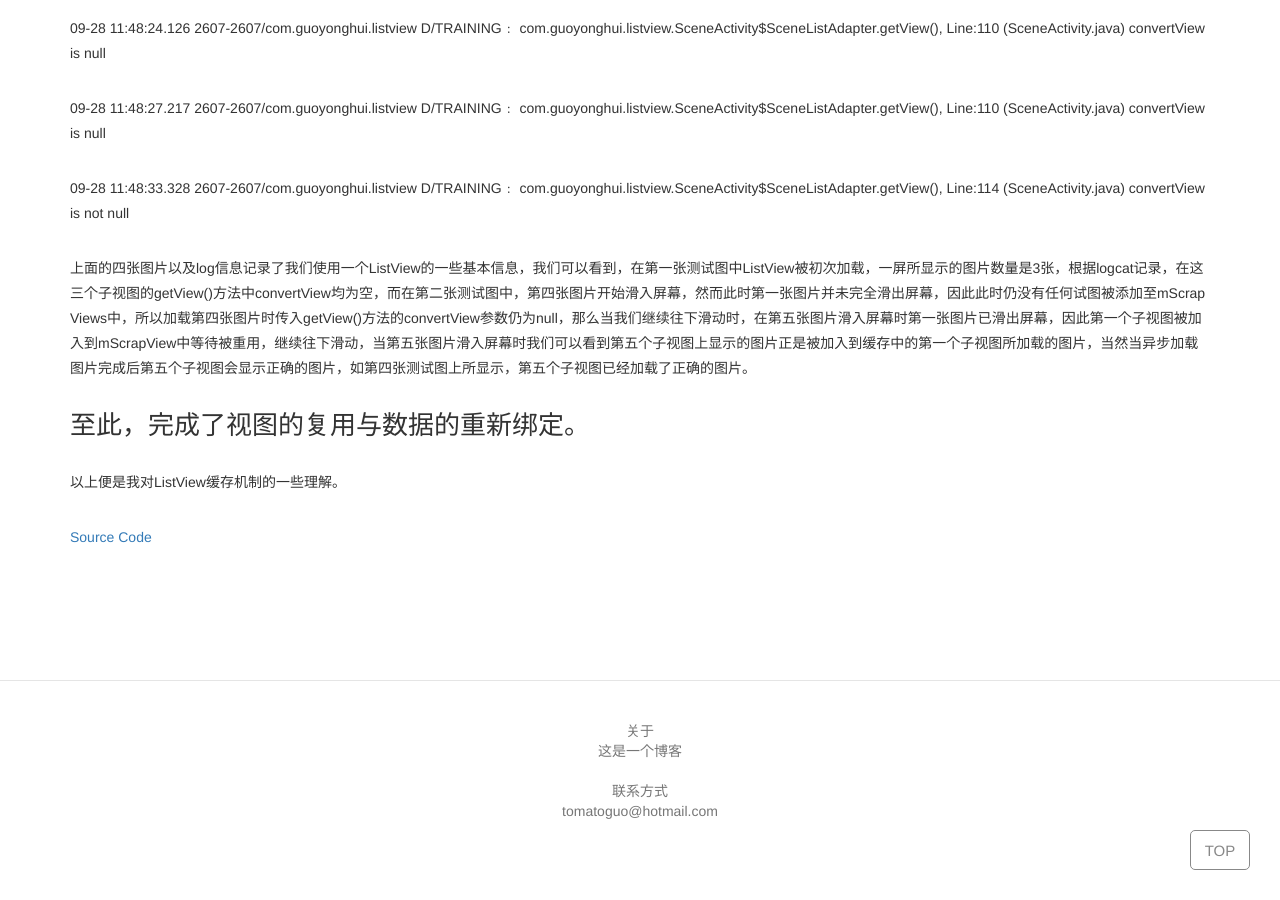
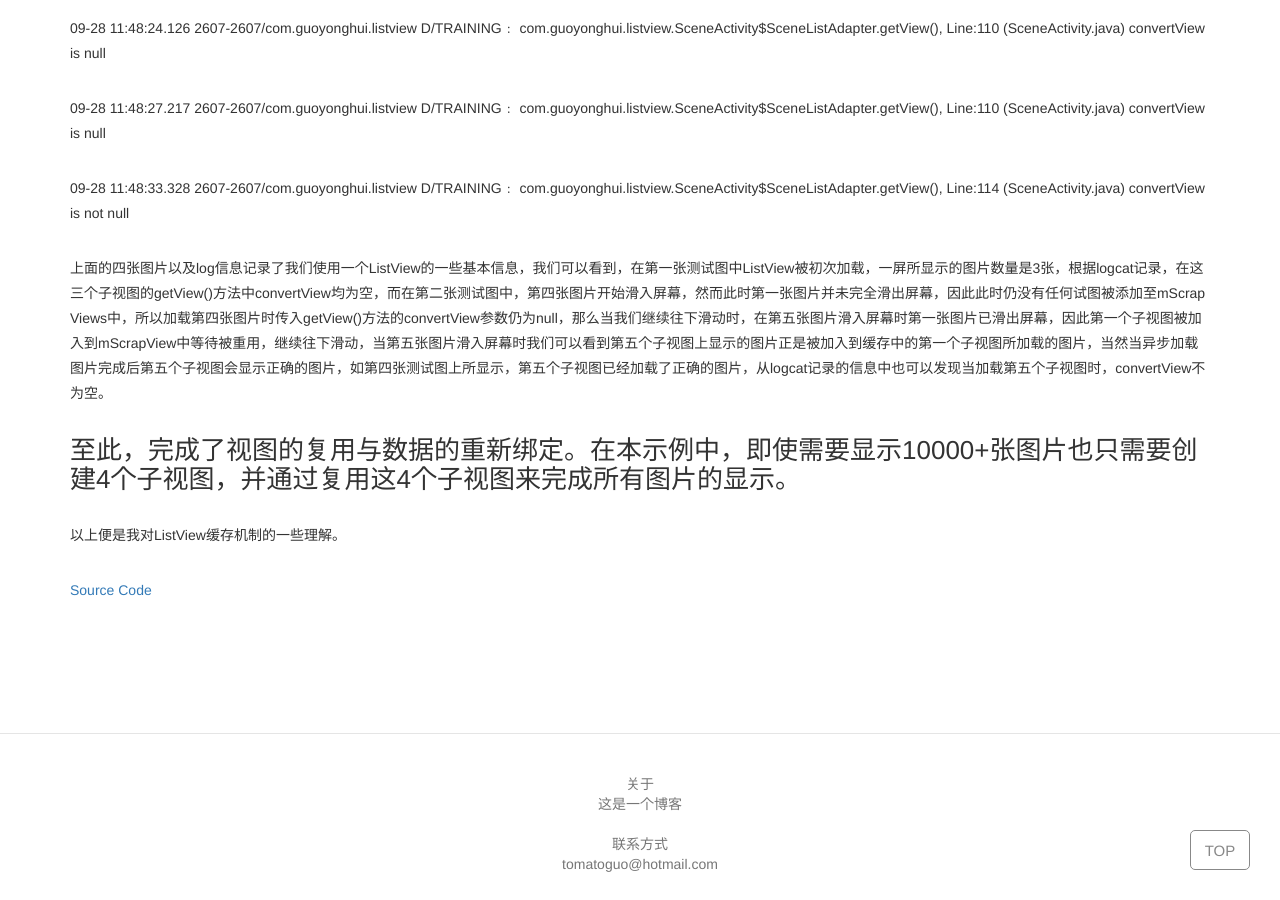
Before and after one commit to tomatoguo/tomatoguo.github.io, a Jekyll site: the page built from _posts/2015-09-23-ListView%E7%9A%84%E4%BC%98%E5%8C%96%E5%8F%8A%E7%BC%93%E5%AD%98%E6%9C%BA%E5%88%B6.markdown, in a window 1280 px wide and 900 px high, scrolled down 11455 px. Built offline with Jekyll 4.4.1, drawn with Linux system fonts in a browser that asks for light colours.

Commit message:
commit blog

```diff
--- a/_posts/2015-09-23-ListView%E7%9A%84%E4%BC%98%E5%8C%96%E5%8F%8A%E7%BC%93%E5%AD%98%E6%9C%BA%E5%88%B6.markdown
+++ b/_posts/2015-09-23-ListView%E7%9A%84%E4%BC%98%E5%8C%96%E5%8F%8A%E7%BC%93%E5%AD%98%E6%9C%BA%E5%88%B6.markdown
@@ -450,9 +450,9 @@ fillDown(int pos, int nextTop)方法中计算当前ListView的底部位置，并
 
 09-28 11:48:33.328    2607-2607/com.guoyonghui.listview D/TRAINING﹕ com.guoyonghui.listview.SceneActivity$SceneListAdapter.getView(), Line:114 (SceneActivity.java) convertView is not null
 
-上面的四张图片以及log信息记录了我们使用一个ListView的一些基本信息，我们可以看到，在第一张测试图中ListView被初次加载，一屏所显示的图片数量是3张，根据logcat记录，在这三个子视图的getView()方法中convertView均为空，而在第二张测试图中，第四张图片开始滑入屏幕，然而此时第一张图片并未完全滑出屏幕，因此此时仍没有任何试图被添加至mScrapViews中，所以加载第四张图片时传入getView()方法的convertView参数仍为null，那么当我们继续往下滑动时，在第五张图片滑入屏幕时第一张图片已滑出屏幕，因此第一个子视图被加入到mScrapView中等待被重用，继续往下滑动，当第五张图片滑入屏幕时我们可以看到第五个子视图上显示的图片正是被加入到缓存中的第一个子视图所加载的图片，当然当异步加载图片完成后第五个子视图会显示正确的图片，如第四张测试图上所显示，第五个子视图已经加载了正确的图片。
+上面的四张图片以及log信息记录了我们使用一个ListView的一些基本信息，我们可以看到，在第一张测试图中ListView被初次加载，一屏所显示的图片数量是3张，根据logcat记录，在这三个子视图的getView()方法中convertView均为空，而在第二张测试图中，第四张图片开始滑入屏幕，然而此时第一张图片并未完全滑出屏幕，因此此时仍没有任何试图被添加至mScrapViews中，所以加载第四张图片时传入getView()方法的convertView参数仍为null，那么当我们继续往下滑动时，在第五张图片滑入屏幕时第一张图片已滑出屏幕，因此第一个子视图被加入到mScrapView中等待被重用，继续往下滑动，当第五张图片滑入屏幕时我们可以看到第五个子视图上显示的图片正是被加入到缓存中的第一个子视图所加载的图片，当然当异步加载图片完成后第五个子视图会显示正确的图片，如第四张测试图上所显示，第五个子视图已经加载了正确的图片，从logcat记录的信息中也可以发现当加载第五个子视图时，convertView不为空。
 
-### 至此，完成了视图的复用与数据的重新绑定。
+### 至此，完成了视图的复用与数据的重新绑定。在本示例中，即使需要显示10000+张图片也只需要创建4个子视图，并通过复用这4个子视图来完成所有图片的显示。
 
 以上便是我对ListView缓存机制的一些理解。
 
```
